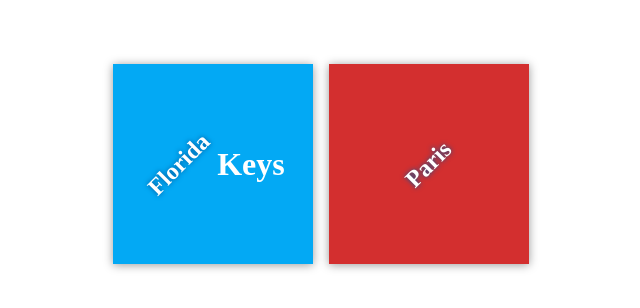
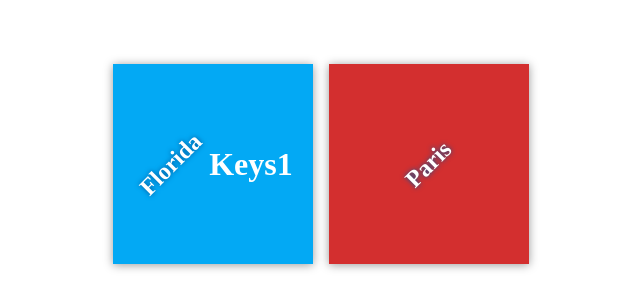
Before and after one commit to Jumoli/my-travel-plans, a plain HTML site: page index.html in a window 1280 px wide. Shown: the part 236-544 px from the top of the page, without its empty margins (319-959 px from the left). Drawn offline with Linux system fonts and the light colour scheme.

```diff
--- a/index.html
+++ b/index.html
@@ -12,7 +12,7 @@
     <div class="destination-container">
         <div class="destination" id="florida">
             <h2>Florida</h2>
-            <h1>Keys</h1>
+            <h1>Keys1</h1>
         </div>
 
         <div class="destination" id="paris">
```
